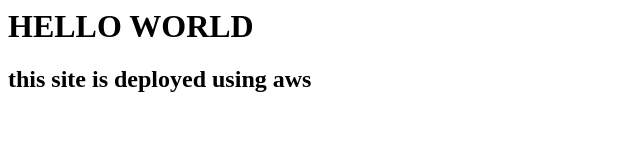
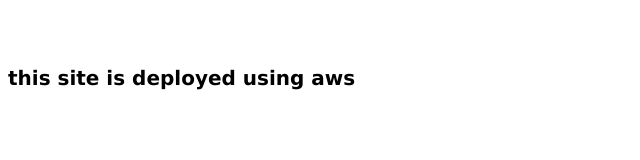
Before and after one commit to rithik2525/srushti.aws, a plain HTML site: page index.html in a window 1280 px wide. Shown: the whole page, without its empty margins (0-640 px from the left). Drawn offline with Linux system fonts and the light colour scheme.

Commit message:
Update index.html

```diff
--- a/index.html
+++ b/index.html
@@ -3,6 +3,22 @@
 <title>Hello world program</title>
 </head>
 <body>
+  <style>
+ {
+  background-color: lightblue;
+}
+
+h1 {
+  color: white;
+  text-align: center;
+}
+
+h2 {
+  font-family: verdana;
+  font-size: 20px;
+}
+</style>
+
 <h1>HELLO WORLD</h1>
 <h2> this site is deployed using aws </h2>
 </body>
```
